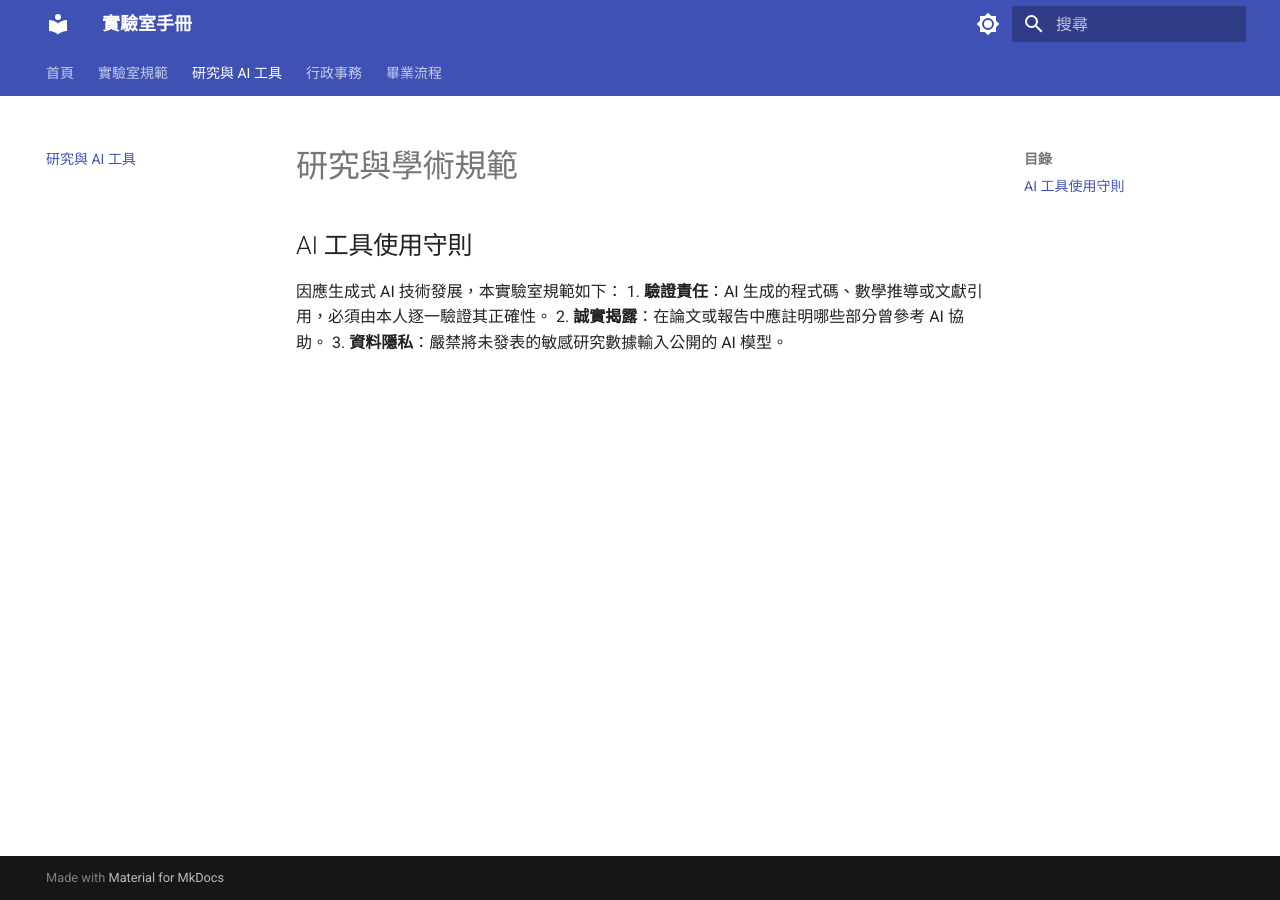
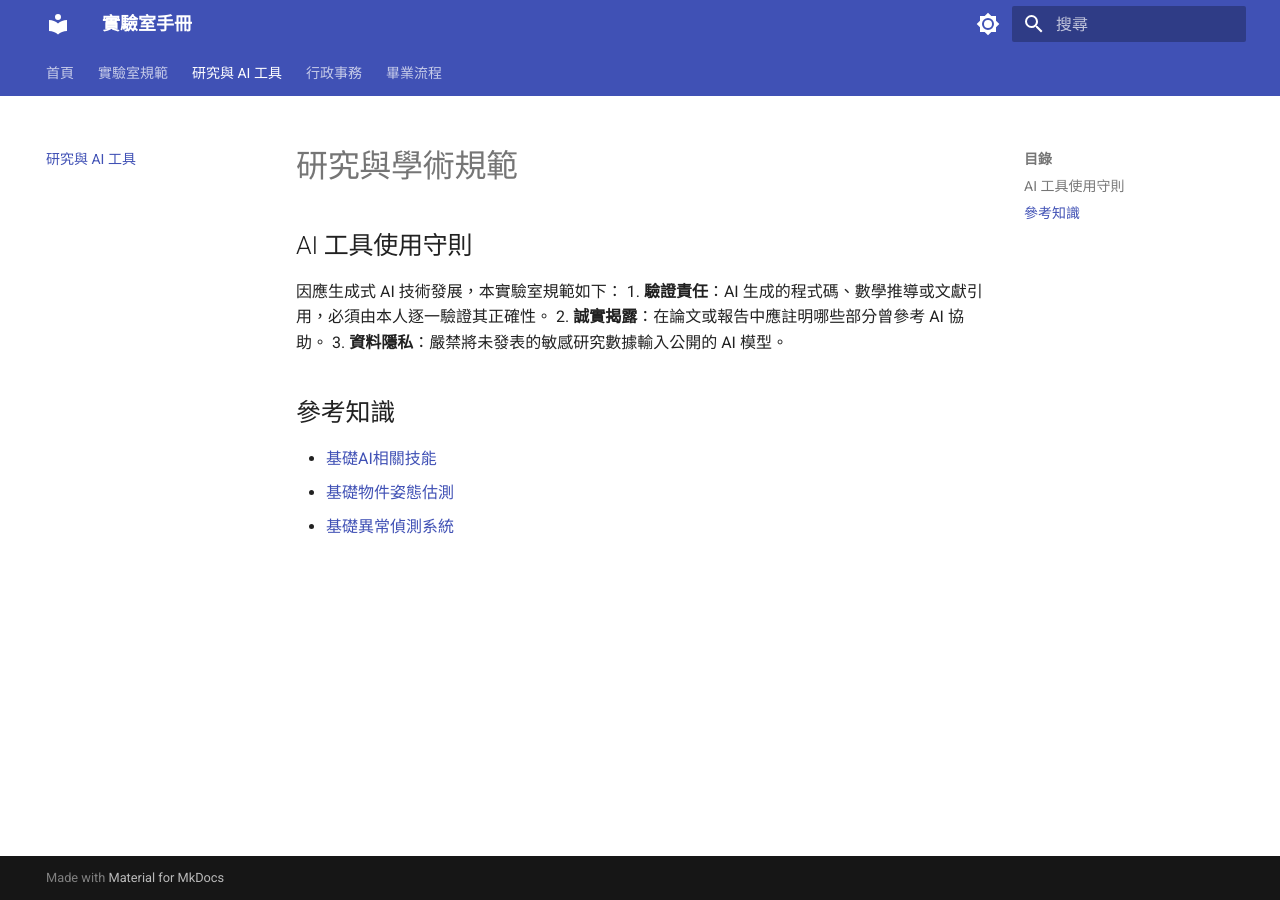
Before and after one commit to Ewz9/lab_handbook, an MkDocs documentation site: the page built from docs/research.md, in a window 1280 px wide. Built offline with MkDocs 1.6.1 and Material for MkDocs 9.7.7, drawn with Linux system fonts in a browser that asks for light colours.

Commit message:
Update research.md

```diff
--- a/docs/research.md
+++ b/docs/research.md
@@ -5,3 +5,8 @@
 1. **驗證責任**：AI 生成的程式碼、數學推導或文獻引用，必須由本人逐一驗證其正確性。
 2. **誠實揭露**：在論文或報告中應註明哪些部分曾參考 AI 協助。
 3. **資料隱私**：嚴禁將未發表的敏感研究數據輸入公開的 AI 模型。
+
+## 參考知識
+* [基礎AI相關技能](https://github.com/Ewz9/Mentor_grad_students)
+* [基礎物件姿態估測](https://drive.google.com/file/d/1ztCUupH_fjHEj1lQiCwzVfoZXpqBcPZJ/view?usp=sharing)
+* [基礎異常偵測系統](https://drive.google.com/file/d/1l_m5SXQI8uu1zjCE2AO3EUjFUm0-A_1e/view?usp=sharing)
```
